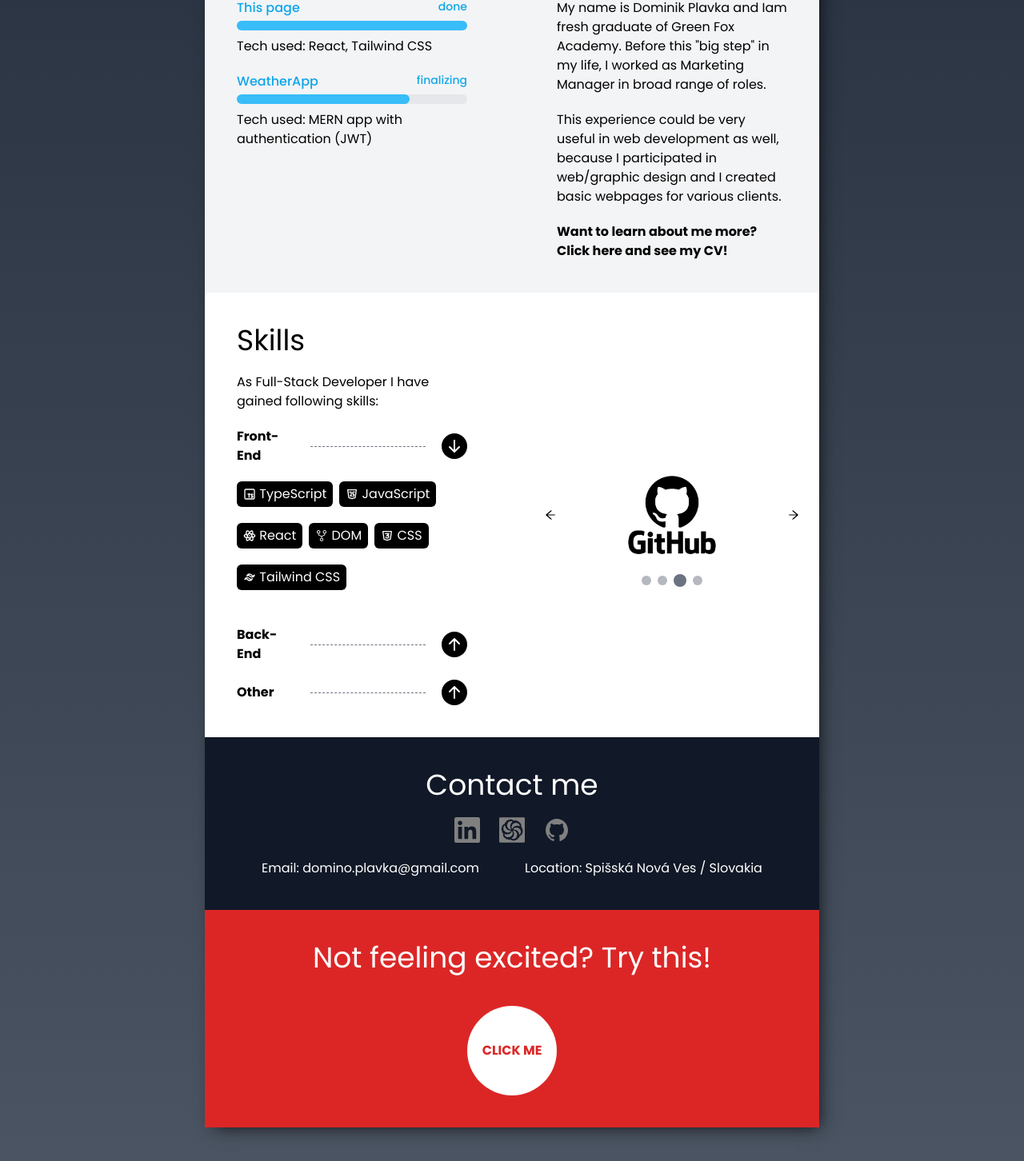
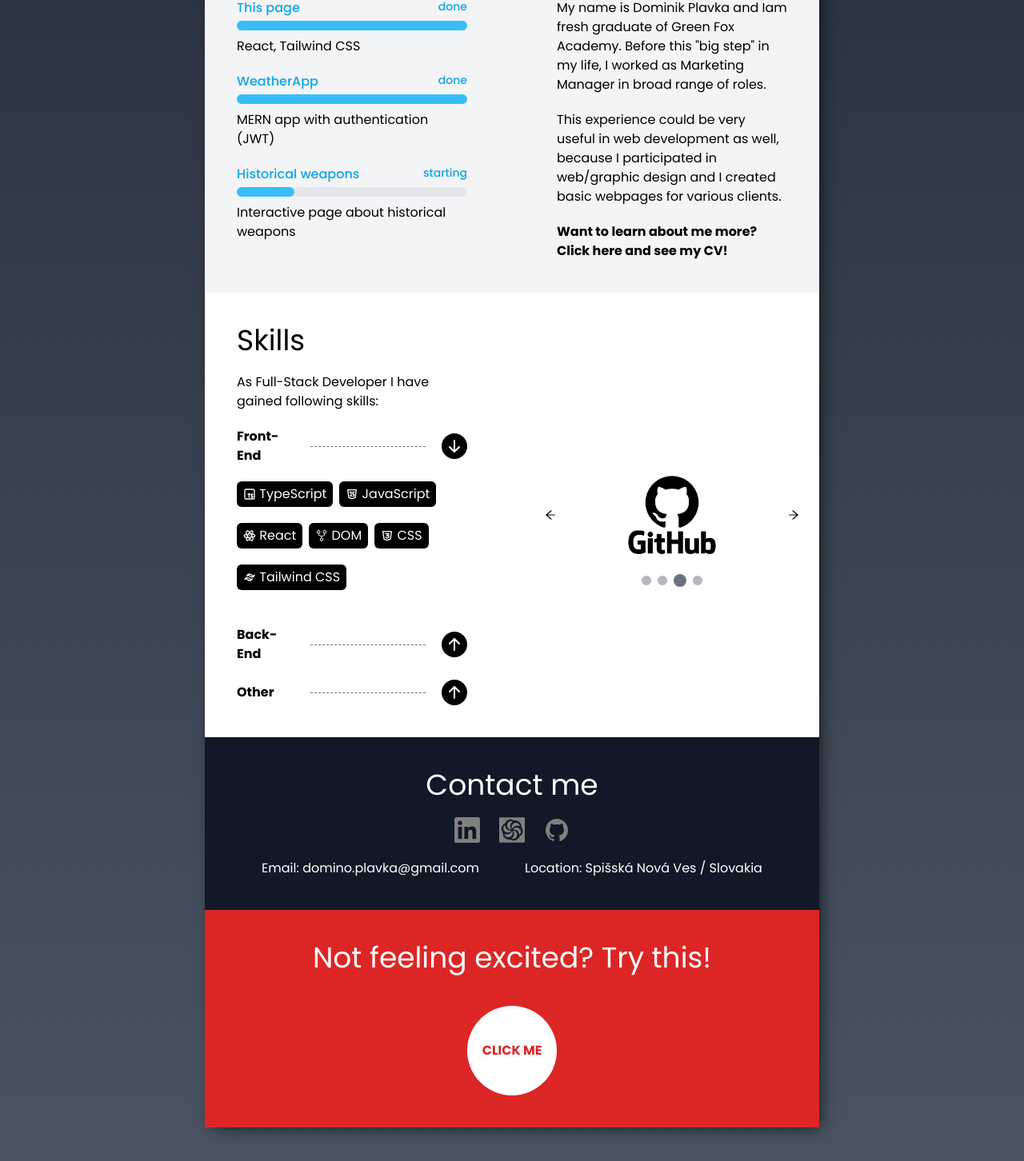
Before and after one commit to DominikPlavka/DominikPlavka.github.io, a React (Create React App) app: page / in a window 1280 px wide. Shown: the part 570-2022 px from the top of the page at 80% size. Built offline with nearby package versions, Linux system fonts and the light colour scheme.

Commit message:
Added new project to progress bar

```diff
--- a/src/components/AboutMe.jsx
+++ b/src/components/AboutMe.jsx
@@ -2,12 +2,11 @@ import ProgressBar from "./ProgressBar"
 
 const AboutMe = () => {
 
-    const iconStyle = {color: "red"};
-
     const projectData = [
-        { name: "This page", progression: "done", link: "https://dominikplavka.github.io/", desc: "React, Tailwind CSS" },
-        { name: "WeatherApp", progression: "finalizing", link: "https://weather-app-psi-dun-45.vercel.app/", desc: "MERN app with authentication (JWT)" }
-      ];
+        { name: "This page", progression: "done", link: "./", desc: "React, Tailwind CSS" },
+        { name: "WeatherApp", progression: "done", link: "https://weather-app-psi-dun-45.vercel.app/", desc: "MERN app with authentication (JWT)" },
+        { name: "Historical weapons", progression: "starting", desc: "Interactive page about historical weapons"}
+    ];
 
     return (
         <div id="about-me" className='order-last md:order-first md:grid md:grid-cols-2 md:gap-8 bg-gray-100'>
@@ -24,7 +23,7 @@ const AboutMe = () => {
                 <h2 className="text-3xl lg:text-4xl">About me</h2>
                 <p className='mt-5'>My name is Dominik Plavka and Iam fresh graduate of Green Fox Academy. Before this "big step" in my life, I worked as Marketing Manager in broad range of roles.</p>
                 <p className='mt-5'>This experience could be very useful in web development as well, because I participated in web/graphic design and I created basic webpages for various clients.</p>
-                <a className="mt-5 font-bold transition ease-in-out delay-150 hover:text-red-600" href="https://drive.google.com/file/d/1_Pq5FVDGogHP4dG6KTXDIWITGpX6TwYp/view" target="_blank"> Want to learn about me more? Click here and see my CV!</a>
+                <a className="mt-5 font-bold transition ease-in-out delay-150 hover:text-red-600" href="https://drive.google.com/file/d/1_Pq5FVDGogHP4dG6KTXDIWITGpX6TwYp/view" target="_blank" rel="noreferrer"> Want to learn about me more? Click here and see my CV!</a>
             </div>
         </div>
     )
--- a/src/components/Note.jsx
+++ b/src/components/Note.jsx
@@ -1,7 +1,7 @@
 const Note = () => {
     return (
         <div className='mb-10 ml-20 mr-20'>
-            <p className='text-white text-center'>This page doesn't use any external packages, except <a href="https://react-icons.github.io/react-icons/" target="_blank" rel="noopener noreferrer"><span className='text-sky-400'>react-icons</span></a>. Latest version deployed 19.4.2023</p>
+            <p className='text-white text-center'>This page doesn't use any external packages, except <a href="https://react-icons.github.io/react-icons/" target="_blank" rel="noopener noreferrer"><span className='text-sky-400'>react-icons</span></a>. Latest version deployed 16.5.2023</p>
         </div>
     )
 }
--- a/src/components/ProgressBar.jsx
+++ b/src/components/ProgressBar.jsx
@@ -21,7 +21,7 @@ const ProgressBar = ({ name, progression, link, desc }) => {
     return (
         <div className="mt-5">
             <div className="flex justify-between mb-1">
-                <span className="text-base font-medium text-sky-500">{link && <button><a href={link}>{name}</a></button>}</span>
+                <span className="text-base font-medium text-sky-500">{link ? (<button><a href={link} target="_blank" rel="noreferrer">{name}</a></button>) : <p>{name}</p>}</span>
                 <span className={`text-sm font-medium text-sky-500 ${pulse}`}>{progression}</span>
             </div>
 
@@ -30,7 +30,7 @@ const ProgressBar = ({ name, progression, link, desc }) => {
             </div>
 
             <div className="flex justify-between mb-1">
-                <p className="text-base mt-2">Tech used: {desc}</p>
+                <p className="text-base mt-2">{desc}</p>
             </div>
         </div>
     );
```
